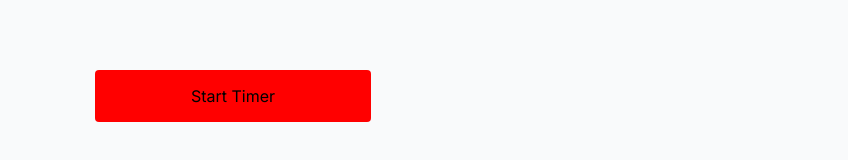
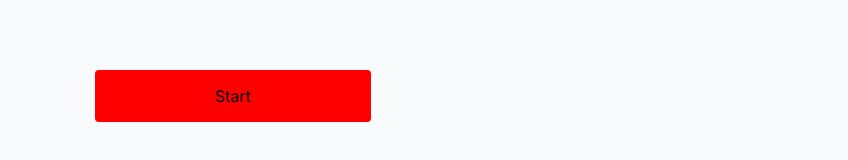
Before and after one commit to nicolaeciobanuu/pomodoro, a Next.js app: page / in a window 1280 px wide. Shown: the part 332-492 px from the top of the page, without its empty margins (407-1255 px from the left). Built offline with nearby package versions, Linux system fonts and the light colour scheme.

Commit message:
chore: remove "timer" from buttons name

```diff
--- a/app/components/controls.tsx
+++ b/app/components/controls.tsx
@@ -15,12 +15,12 @@ export function Controls({
     <div className={styles.container}>
       {!status && (
         <button type="button" onClick={() => start()} className={styles.start}>
-          Start Timer
+          Start
         </button>
       )}
       {status === statusName[3] && (
         <button onClick={() => start()} className={styles.restart}>
-          Restart Timer
+          Restart
         </button>
       )}
       {(status === statusName[1] || status === statusName[0]) && (
```
